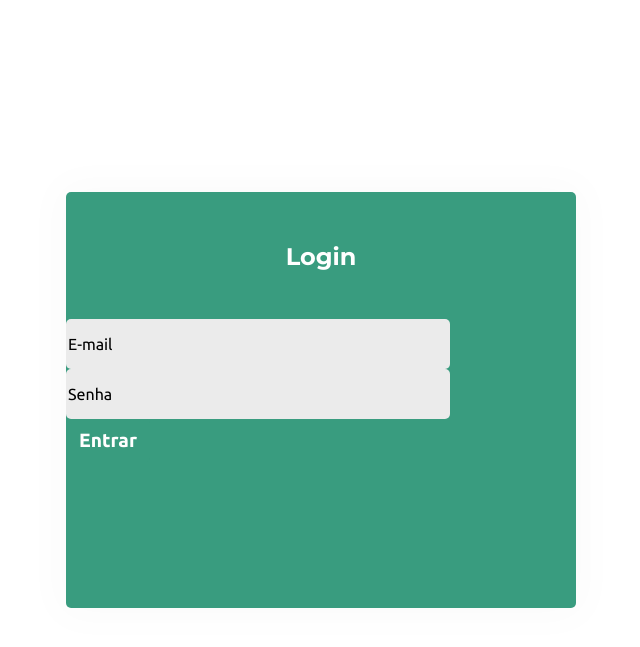
After one commit to vinicioshurman/ANZEN, a PHP site: page /php/paginas/pg_login.html in a window 1280 px wide. The commit adds this page. Shown: the top 647 px of the page, without its empty margins (319-959 px from the left). Run offline with PHP 8.4, Linux system fonts and the light colour scheme.

Commit message:
2022-03-17

```diff
--- a/bd/ANZEN_database.sql
+++ b/bd/ANZEN_database.sql
@@ -21,10 +21,11 @@ DESC fluxoGeral;
 DESC categoria;
 
 CREATE TABLE usuario(
-	id_usuario INT(5) NOT NULL PRIMARY KEY,
+	id_usuario INT(5) NOT NULL AUTO_INCREMENT,
 	nome VARCHAR(40) NOT NULL,
 	email VARCHAR(40) NOT NULL,
     senha VARCHAR(40) NOT NULL
+	PRIMARY KEY (id_usuario)
 );
 
 CREATE TABLE cartao(
--- a/css/styles.css
+++ b/css/styles.css
@@ -21,6 +21,9 @@ body {
 }
 
 /* Navbar Home */
+.navbar {
+  z-index: 5;
+}
 .btnUnderline {
   color: #000;
   font-size: 1.2rem;
@@ -44,6 +47,61 @@ body {
   color: #fff;
   background-color: var(--verde-hover);
 }
+
+/* Slogam, texto da pagina HOME */
+.slogan{
+    position: absolute;
+    top: 250px;
+    left: 250px;
+    font-family: "Montserrat", sans-serif;
+    color: #000;
+    width: 500px;
+    height: 500px;
+}
+
+.slogan h1{
+  font-weight: 700;
+  font-size: 48px;
+  line-height: 59px;
+}
+
+.slogan p{
+font-weight: 600;
+font-size: 24px;
+line-height: 29px;
+}
+
+/* Pagina de login e cadastro */
+.boxLC{
+  width: 510px;
+  height: 416px;
+  margin: auto;
+  margin-top: 15%;
+  background: var(--verde-principal);
+  box-shadow: 0px 0px 42px 10px rgba(0, 0, 0, 0.02);
+  border-radius: 5px;
+}
+
+.boxLC h1{
+  color: #fff;
+  padding: 50px 0 40px 0;
+  text-align: center;
+  font-family: "Montserrat", sans-serif;
+  font-weight: 700;
+font-size: 24px;
+line-height: 29px;
+}
+
+.input input{
+  margin: auto;
+  width: 384px;
+  height: 50px;
+  background: #EBEBEB;
+  border: 0px;
+  border-radius: 5px;
+}
+
+
 
 /* Imagens de background da página home */
 .bg-gradiente1 {
--- a/php/logica/conexaoBanco.php
+++ b/php/logica/conexaoBanco.php
@@ -3,7 +3,7 @@
 // Essas constantes servem para fazer uma conexão com o banco
 define('HOST', '127.0.0.1'); // Coloca aqui seu host e seu servidor, geralmente são esses, mas se os seus forem diferentes vc muda
 define('USUARIO', 'root');
-define('SENHA', 'anzen123');
+define('SENHA', 'HORTETEC_115');
 define('DB', 'anzen'); // Aqui faz a conexão com o banco
 
 $conexaoBanco = mysqli_connect(HOST, USUARIO, SENHA, DB) or die ('Não foi possível conectar ao servidor.');
--- a/php/paginas/pg_cadastro.php
+++ b/php/paginas/pg_cadastro.php
@@ -18,7 +18,7 @@ session_start();
     header('location: painel.php');
   }
   ?>
-  <form action="cadastrar.php" method="post">
+  <form action="../logica/cadastro.php" method="post">
     <label for="email">Email</label><br>
     <input type="text" id="email" name="email" value="email"><br>
 
--- /dev/null
+++ b/php/paginas/pg_login.html
@@ -0,0 +1,39 @@
+<!DOCTYPE html>
+<html lang="en">
+
+<head>
+    <meta charset="UTF-8" />
+    <meta http-equiv="X-UA-Compatible" content="IE=edge" />
+    <meta name="viewport" content="width=device-width, initial-scale=1.0" />
+    <link href="https://cdn.jsdelivr.net/npm/bootstrap@5.1.3/dist/css/bootstrap.min.css" rel="stylesheet"
+        integrity="sha384-1BmE4kWBq78iYhFldvKuhfTAU6auU8tT94WrHftjDbrCEXSU1oBoqyl2QvZ6jIW3" crossorigin="anonymous" />
+    <link rel="preconnect" href="https://fonts.googleapis.com">
+    <link rel="preconnect" href="https://fonts.gstatic.com" crossorigin>
+    <link
+        href="https://fonts.googleapis.com/css2?family=Montserrat:wght@400;500;600;700;800;900&family=Ubuntu:wght@300;400;500;700&display=swap"
+        rel="stylesheet">
+
+    <link rel="stylesheet" href="../../css/styles.css" />
+    <title>Header</title>
+</head>
+
+<body>
+
+    <div class="boxLC">
+        <h1>
+            Login
+        </h1>
+            <form action="../logica/login.php" method="post">
+                <div class="input">
+                    <input type="text" id="email" name="email" value="E-mail"><br>
+                    <input type="text" id="senha" name="senha" value="Senha"><br>
+                </div>
+
+                <input type="submit" value="Entrar" class="btn btnVerde"><br>
+            </form>
+
+    </div>
+
+</body>
+
+</html>
```
Also changed, not shown: ANZEN/index.php (added, +11 -0 lines), php/logica/cadastro.php (+7 -7 lines), php/paginas/pg_home.html (+15 -6 lines), php/paginas/pg_home.php (+13 -4 lines), php/paginas/recorente/header.php (+11 -3 lines), php/paginas/recorente/navbarHome.php (added, +40 -0 lines), ANZEN/README.md (added), php/paginas/recorente/readme.txt, 1 other file.
